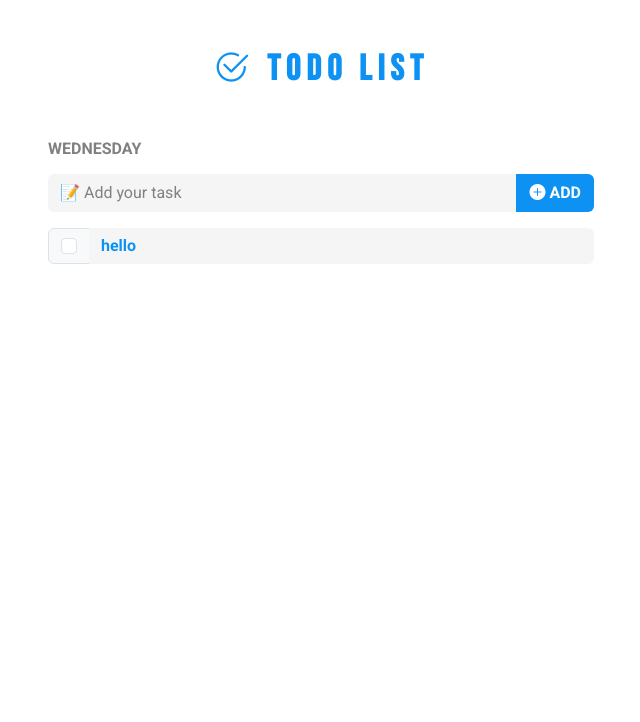
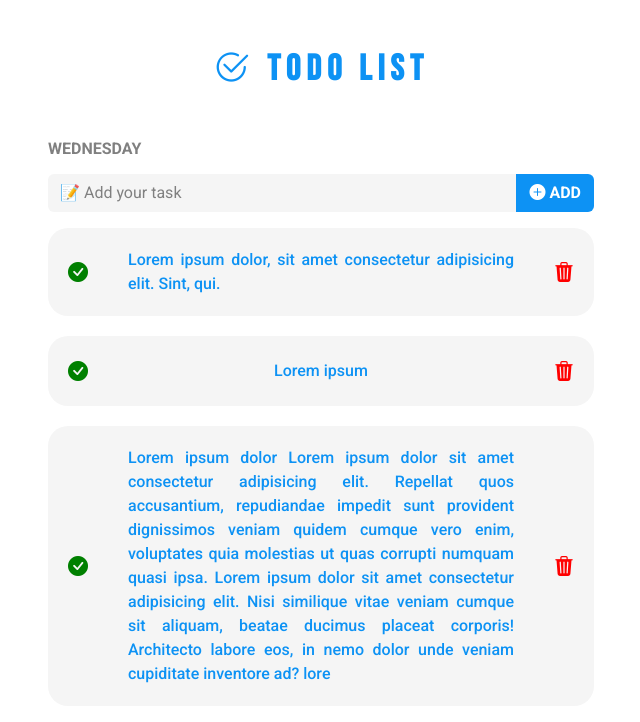
Before and after one commit to milan-sony/ToDo_App-React, a React (Vite) app: page / in a window 1280 px wide. Shown: the top 722 px of the page, without its empty margins (319-959 px from the left). Built offline with nearby package versions, Linux system fonts and the light colour scheme.

Commit message:
style: basic UI created

```diff
--- a/src/ToDoApp.css
+++ b/src/ToDoApp.css
@@ -54,3 +54,45 @@
     color: #0D92F4;
     font-weight: 500;
 }
+.todos{
+    display: flex;
+    justify-content: space-between;
+    align-items: center;
+    background-color: whitesmoke;
+    min-height: 50px;
+    margin-bottom: 20px;
+    border-radius: 20px;
+}
+.todos span{
+    margin: 0;
+    text-align: justify;
+    padding: 20px;
+}
+.todo{
+    color: #0D92F4;
+    font-size: 16px;
+    font-weight: 500;
+    font-family: "Roboto", serif;
+}
+
+input[type="checkbox"]{
+    width: 20px;
+    height: 20px;
+}
+input[type="checkbox"]:focus{
+    color: red;
+}
+.todo-check-icon{
+    font-size: 20px;
+    color: green;
+}
+.todo-check-icon:hover{
+    color: #0D92F4;
+}
+.todo-trash-icon{
+    font-size: 20px;
+    color: red;
+}
+.todo-trash-icon :hover{
+    color: #0D92F4;
+}
--- a/src/ToDoApp.jsx
+++ b/src/ToDoApp.jsx
@@ -18,11 +18,20 @@ function ToDoApp() {
                             </div>
 
                             {/* list item */}
-                            <div className="input-group mb-3">
-                                <div className="input-group-text">
-                                    <input className="form-check-input mt-0" type="checkbox" value="" aria-label="Checkbox for following text input" />
-                                </div>
-                                <input type="text" className="form-control list-item" aria-label="Text input with checkbox" value={"hello"} readOnly/>
+                            <div className='todos'>
+                                <span className='todo-check-icon'><i class="bi bi-check-circle-fill"></i></span>
+                                <span className='todo'>Lorem ipsum dolor, sit amet consectetur adipisicing elit. Sint, qui.</span>
+                                <span className='todo-trash-icon'><i className="bi bi-trash3-fill"></i></span>
+                            </div>
+                            <div className='todos'>
+                                <span className='todo-check-icon'><i class="bi bi-check-circle-fill"></i></span>
+                                <span className='todo'>Lorem ipsum</span>
+                                <span className='todo-trash-icon'><i className="bi bi-trash3-fill"></i></span>
+                            </div>
+                            <div className='todos'>
+                                <span className='todo-check-icon'><i class="bi bi-check-circle-fill"></i></span>
+                                <span className='todo'>Lorem ipsum dolor Lorem ipsum dolor sit amet consectetur adipisicing elit. Repellat quos accusantium, repudiandae impedit sunt provident dignissimos veniam quidem cumque vero enim, voluptates quia molestias ut quas corrupti numquam quasi ipsa. Lorem ipsum dolor sit amet consectetur adipisicing elit. Nisi similique vitae veniam cumque sit aliquam, beatae ducimus placeat corporis! Architecto labore eos, in nemo dolor unde veniam cupiditate inventore ad? lore</span>
+                                <span className='todo-trash-icon'><i className="bi bi-trash3-fill"></i></span>
                             </div>
 
                         </div>
```
